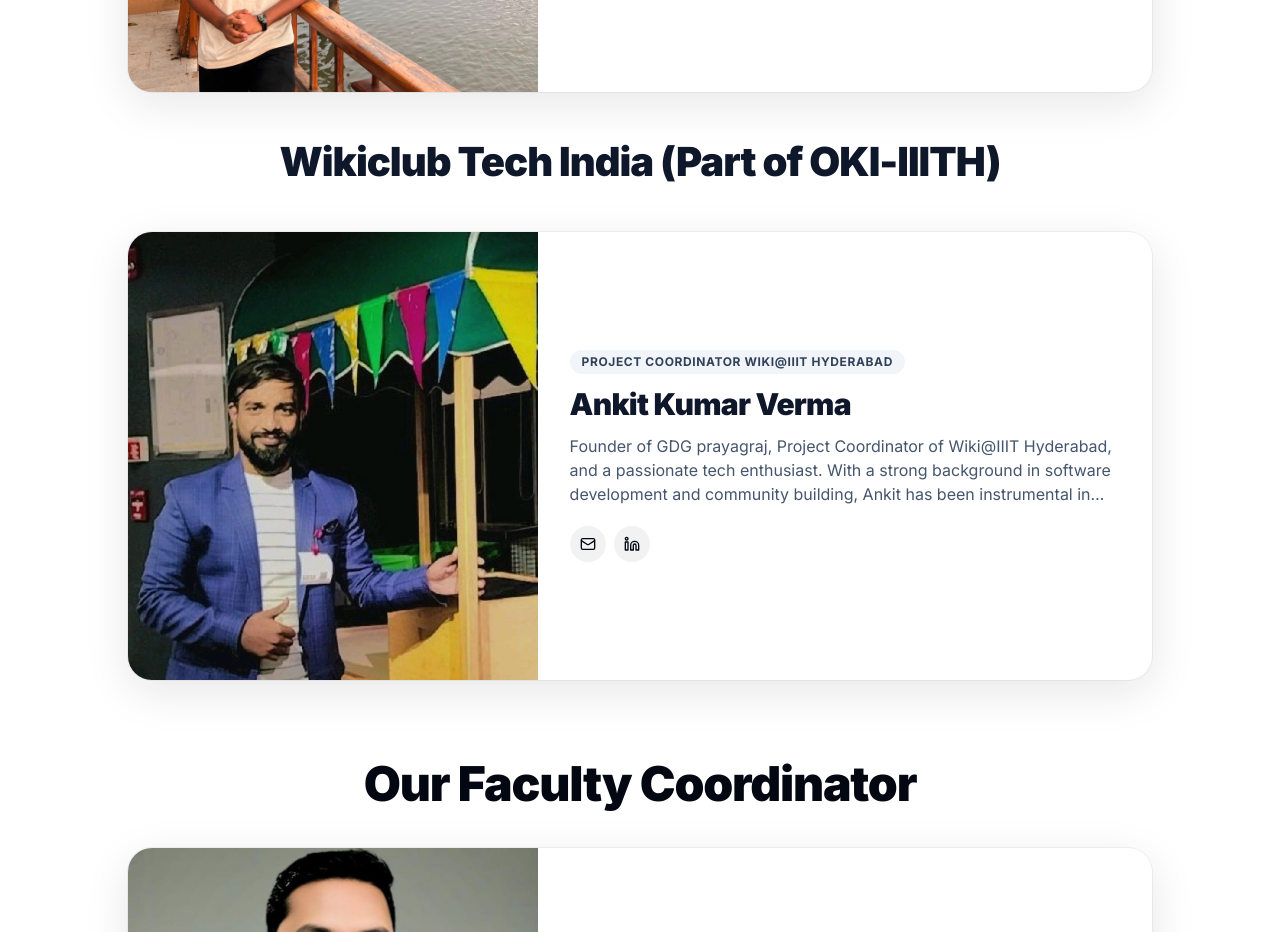
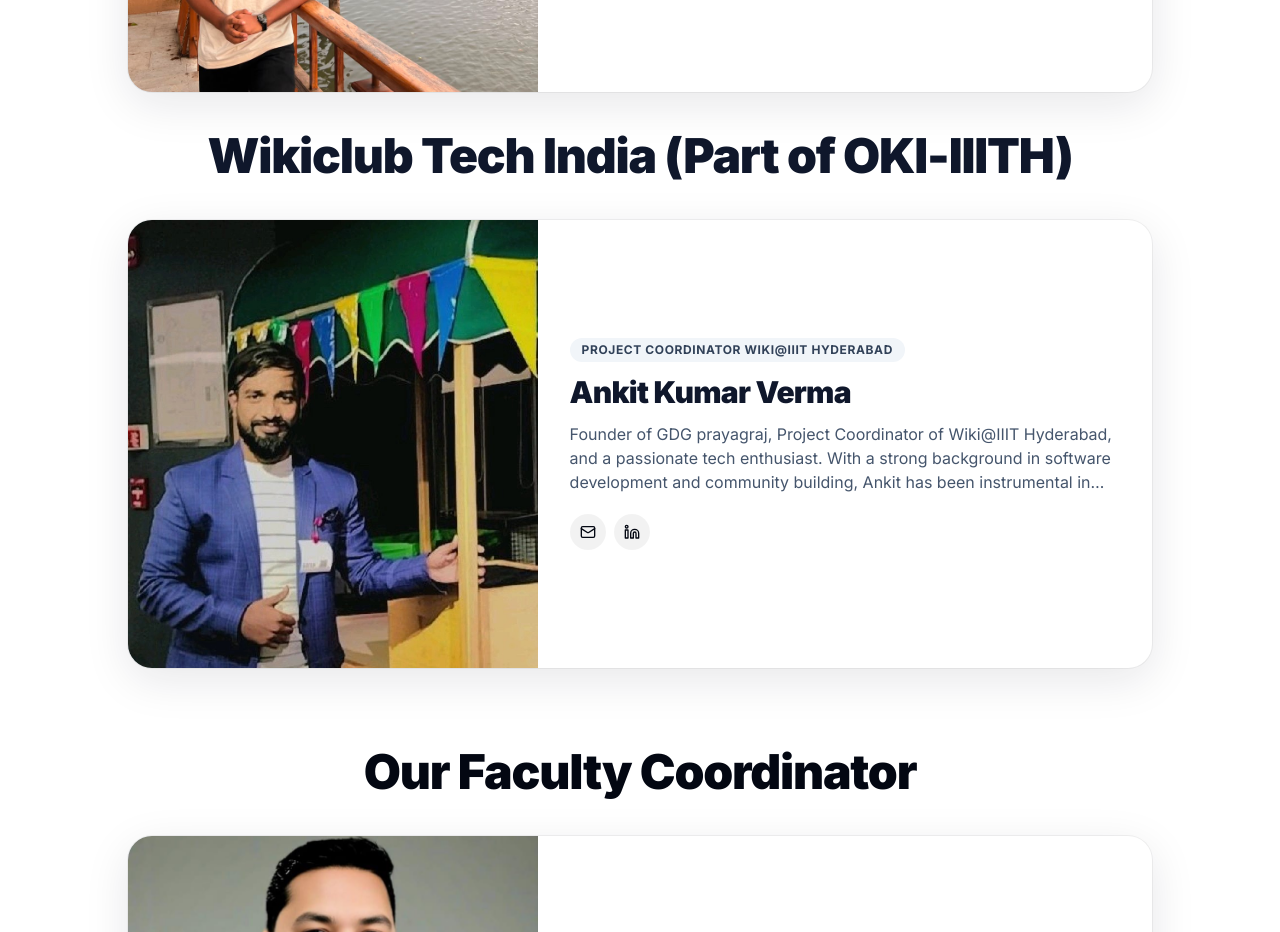
Before and after one commit to mishraji0519/wikiclubtech-nitin, a Next.js app in the folder WikiClub-Tech-UU-main/WikiClub-Tech-UU-main/: page /wikiclubtech-nitin/teams in a window 1280 px wide. Shown: the part 1620-2552 px from the top of the page. Built offline with nearby package versions, Linux system fonts and the light colour scheme.

Commit message:
Match WikiClub Tech India heading size to Founders heading

```diff
--- a/WikiClub-Tech-UU-main/WikiClub-Tech-UU-main/src/app/teams/page.tsx
+++ b/WikiClub-Tech-UU-main/WikiClub-Tech-UU-main/src/app/teams/page.tsx
@@ -46,7 +46,7 @@ const FoundersSection = () => {
   return <section aria-labelledby='founders-heading'>
     <div className='mx-auto mb-10 max-w-3xl text-center'><div className='mb-4 inline-flex items-center gap-2 rounded-full bg-amber-50 px-4 py-2 text-sm font-bold text-amber-700 ring-1 ring-amber-200'><Crown className='h-4 w-4' />The Beginning</div><h2 id='founders-heading' className='text-4xl font-black tracking-tight md:text-5xl'>Our Founders</h2><p className='mt-4 text-muted-foreground'>The people who started the journey and helped shape the vision of Wikiclub Tech-UU.</p></div>
     <div className='mx-auto max-w-5xl space-y-6'>{founders.map((member) => <TeamMemberCard key={member.id} {...member} />)}</div>
-    {projectCoordinator && <><div className='mx-auto my-10 max-w-5xl text-center'><h3 className='whitespace-nowrap text-[clamp(1.35rem,3.8vw,2.5rem)] font-black tracking-tight text-slate-900'>Wikiclub Tech India (Part of OKI-IIITH)</h3></div><div className='mx-auto max-w-5xl'><TeamMemberCard {...projectCoordinator} /></div></>}
+    {projectCoordinator && <><div className='mx-auto my-10 max-w-5xl text-center'><h3 className='text-4xl font-black tracking-tight text-slate-900 md:text-5xl'>Wikiclub Tech India (Part of OKI-IIITH)</h3></div><div className='mx-auto max-w-5xl'><TeamMemberCard {...projectCoordinator} /></div></>}
   </section>;
 };
 
@@ -72,7 +72,7 @@ const Index = () => {
         <RoleNavigation members={displayedCurrentMembers} activeSection={activeSection} onNavigate={scrollToSection} idPrefix='current' /><TeamSections members={displayedCurrentMembers} idPrefix='current' />
       </section>
       <section aria-labelledby='previous-team-heading' className='border-t border-border/60 pt-16'>
-        <div className='mx-auto max-w-3xl text-center'><div className='mb-4 inline-flex items-center gap-2 rounded-full border border-border bg-muted/40 px-4 py-2 text-sm font-bold text-muted-foreground'><Archive className='h-4 w-4' />Team Archive</div><h2 id='previous-team-heading' className='text-3xl font-black tracking-tight md:text-4xl'>Wikiclub Tech-UU 2025-26</h2><p className='mt-4 text-muted-foreground'>Explore the people who contributed to Wikiclub Tech-UU before the current team.</p><Button type='button' onClick={handlePreviousTeamToggle} aria-expanded={showPreviousTeam} aria-controls='previous-team' className='mt-7 rounded-full px-7 py-3 font-bold shadow-lg'>{showPreviousTeam ? <><span>Hide Wikiclub Tech-UU 2025-26</span><ArrowUp className='ml-2 h-4 w-4' /></> : <><span>View Wikiclub Tech-UU 2025-26</span><ArrowDown className='ml-2 h-4 w-4' /></>}</Button></div>
+        <div className='mx-auto max-w-3xl text-center'><div className='mb-4 inline-flex items-center gap-2 rounded-full border border-border bg-muted/40 px-4 py-2 text-sm font-bold text-muted-foreground'><Archive className='h-4 w-4' />Team Archive</div><h2 id='previous-team-heading' className='text-3xl font-black tracking-tight md:text-4xl'>Wikiclub Tech-UU 2025-26</h2><p className='mt-4 text-muted-foreground'>Explore the people who contributed to Wikiclub Tech-UU before the current team.</p><Button type='button' onClick={handlePreviousTeamToggle} aria-expanded={showPreviousTeam} aria-controls='previous-team' className='mt-7 rounded-full px-7 py-3 font-bold shadow-lg'>{showPreviousTeam ? <><span>Hide Wikiclub Tech-UU 2025-26</span><ArrowUp className='ml-2 h-4 w-4' /></> : <><span>View Wikiclub Tech-UU 2025-26</span><ArrowDown className='ml-2 h-4 w-4' /></> }</Button></div>
         <AnimatePresence initial={false}>{showPreviousTeam && <motion.div id='previous-team' initial={{ opacity: 0, height: 0 }} animate={{ opacity: 1, height: 'auto' }} exit={{ opacity: 0, height: 0 }} transition={{ duration: 0.45, ease: 'easeInOut' }} className='-mt-4 overflow-hidden'><RoleNavigation members={displayedPreviousMembers} activeSection={activePreviousSection} onNavigate={scrollToSection} idPrefix='previous' /><div className='pt-20'><TeamSections members={displayedPreviousMembers} idPrefix='previous' /></div></motion.div>}</AnimatePresence>
       </section>
     </main>
```
